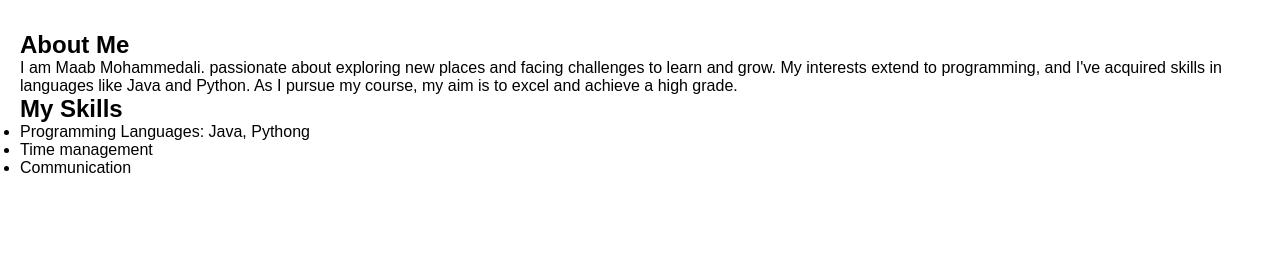
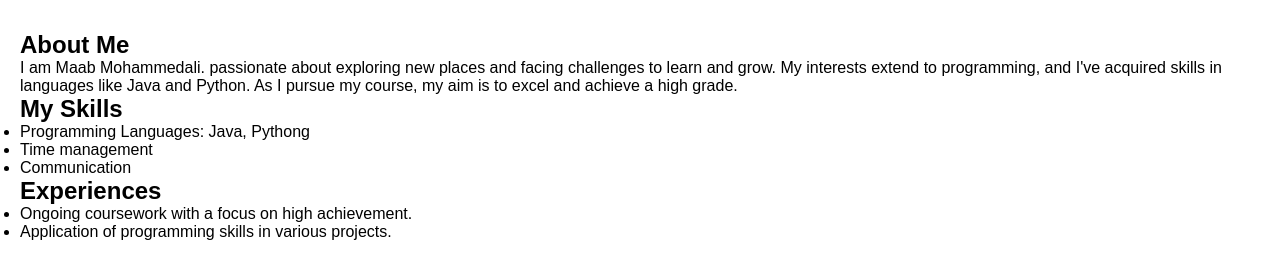
Before and after one commit to MaabMohammedali/Javascript-for-web-development, a plain HTML site: page about.html in a window 1280 px wide. Shown: the part 87-366 px from the top of the page. Drawn offline with Linux system fonts and the light colour scheme.

Commit message:
Add section about experiences

```diff
--- a/about.html
+++ b/about.html
@@ -37,5 +37,12 @@
                     <li>Communication</li>
                 </ul>
             </section>
+            <section class="experiences">
+                <h2>Experiences</h2>
+                <ul>
+                    <li>Ongoing coursework with a focus on high achievement.</li>
+                    <li>Application of programming skills in various projects.</li>
+                </ul>
+            </section>
 </body>
 </html>
```
